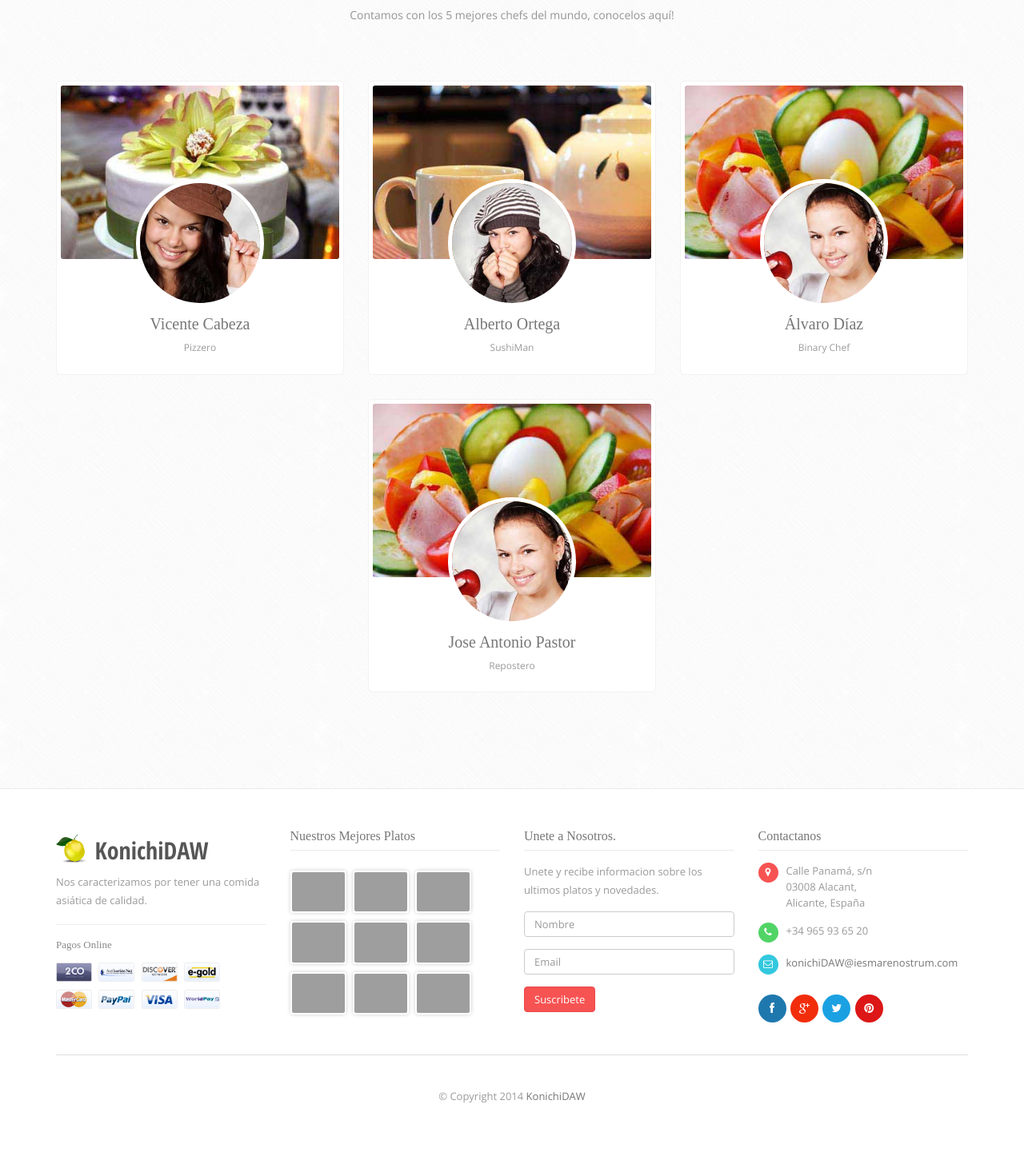
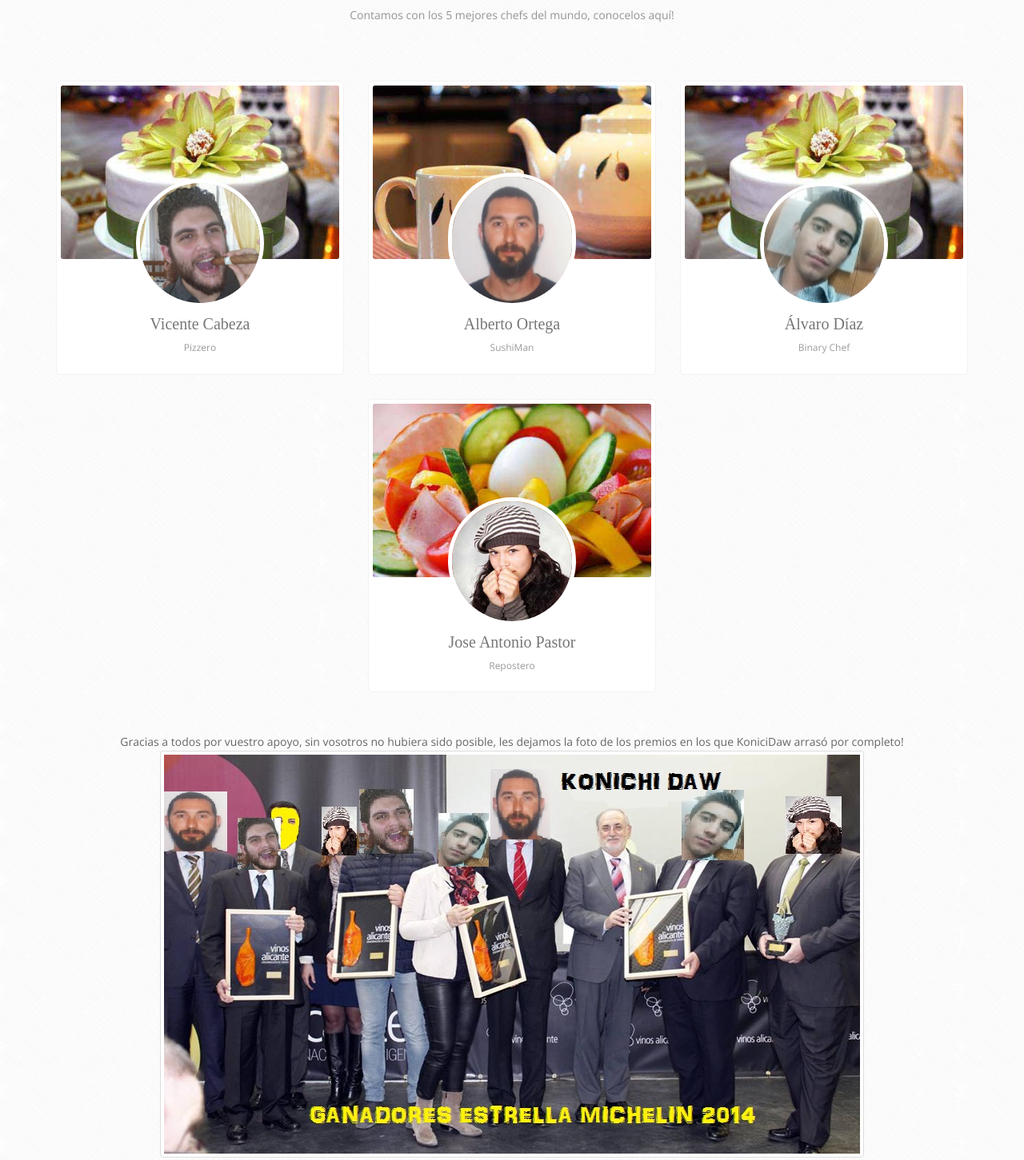
Before and after one commit to jakiador123/s1_patrulladaw, a plain HTML site: page sobre_nosotros.html in a window 1280 px wide. Shown: the part 1073-2524 px from the top of the page at 80% size. Drawn offline with nearby package versions, Linux system fonts and the light colour scheme; grey boxes are pictures that could not be loaded; a web font is replaced by a local one.

Commit message:
Cambios varios en conocenos

```diff
--- a/sobre_nosotros.html
+++ b/sobre_nosotros.html
@@ -241,7 +241,7 @@
 										<!-- Member background image -->
 										<img class="chefs-back img-responsive" src="img/chef/c-back2.jpg" alt="" />
 										<!-- chef member image -->
-										<img class="chefs-img img-responsive" src="img/chef/4.jpg" alt="" />
+										<img class="chefs-img img-responsive" src="img/chef/vicente.jpg" alt="" />
 									</div>
 									<!--Name / Heading -->
 									<h3><a href="#">Vicente Cabeza</a></h3>
@@ -257,7 +257,7 @@
 										<!-- Member background image -->
 										<img class="chefs-back img-responsive" src="img/chef/c-back1.jpg" alt="" />
 										<!-- chef member image -->
-										<img class="chefs-img img-responsive" src="img/chef/7.jpg" alt="" />
+										<img class="chefs-img img-responsive" src="img/chef/alberto.jpg" alt="" />
 									</div>
 									<!--Name / Heading -->
 									<h3><a href="#">Alberto Ortega</a></h3>
@@ -272,9 +272,9 @@
 									<!-- Chefs member header -->
 									<div class="chefs-head">
 										<!-- Member background image -->
-										<img class="chefs-back img-responsive" src="img/chef/c-back3.jpg" alt="" />
+										<img class="chefs-back img-responsive" src="img/chef/c-back2.jpg" alt="" />
 										<!-- chef member image -->
-										<img class="chefs-img img-responsive" src="img/chef/2.jpg" alt="" />
+										<img class="chefs-img img-responsive" src="img/chef/alvaro.jpg" alt="" />
 									</div>
 									<!--Name / Heading -->
 									<h3><a href="#">&Aacute;lvaro D&iacute;az</a></h3>
@@ -292,7 +292,7 @@
 										<!-- Member background image -->
 										<img class="chefs-back img-responsive" src="img/chef/c-back3.jpg" alt="" />
 										<!-- chef member image -->
-										<img class="chefs-img img-responsive" src="img/chef/2.jpg" alt="" />
+										<img class="chefs-img img-responsive" src="img/chef/7.jpg" alt="" />
 									</div>
 									<!--Name / Heading -->
 									<h3><a href="#">Jose Antonio Pastor</a></h3>
@@ -303,6 +303,11 @@
 						</div>
 					</div>
 				</div>
+                <p align="center">
+                    Gracias a todos por vuestro apoyo, sin vosotros no hubiera sido posible, les dejamos la foto de los premios en los que KoniciDaw arras&oacute; por completo!<br/>
+                        <img class="img-responsive img-thumbnail" src="img/chef/ganadores.jpg" alt="" />
+                </p>
+
 				<!-- Chefs End -->
 			</div><!-- / Inner Page Content End -->
 
@@ -316,7 +321,7 @@
 							<div class="footer-widget">
 								<!-- Logo area -->
 								<div class="logo">
-									<img class="img-responsive" src="img/logo.png" alt="" />
+									<!--<img class="img-responsive" src="img/logo.png" alt="" />-->
 									<!-- Heading -->
 									<h1>KonichiDAW</h1>
 								</div>
@@ -369,7 +374,7 @@
 									<div class="form-group">
 										<input class="form-control" type="email" placeholder="Email" />
 									</div>
-									<button class="btn btn-danger" type="button">Suscribete</button>
+									<button class="btn btn-danger" type="button" onclick="alert('Gracias por su suscripcion');">Suscribete</button>
 								</form>
 							</div> <!--/ Footer widget end -->
 						</div>
```
Also changed, not shown: img/chef/alberto.jpg (added), img/chef/alvaro.jpg (added), img/chef/ganadores.jpg (added), img/chef/vicente.jpg (added).
